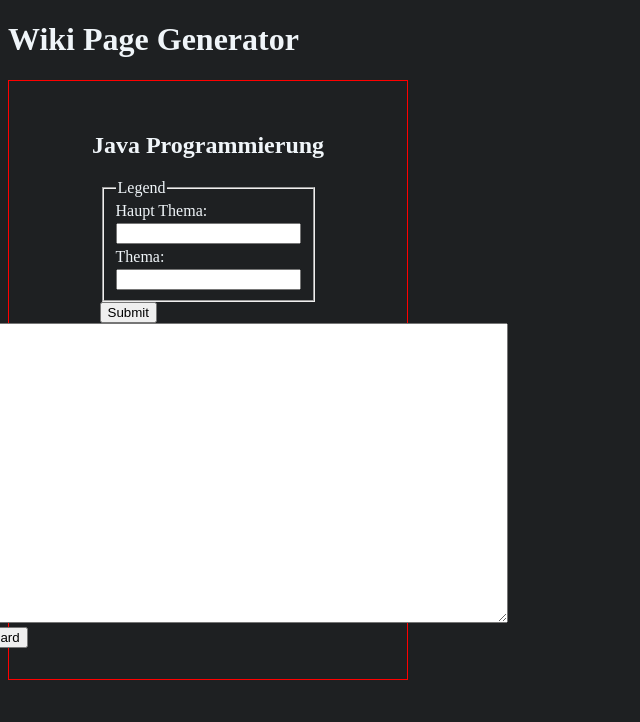
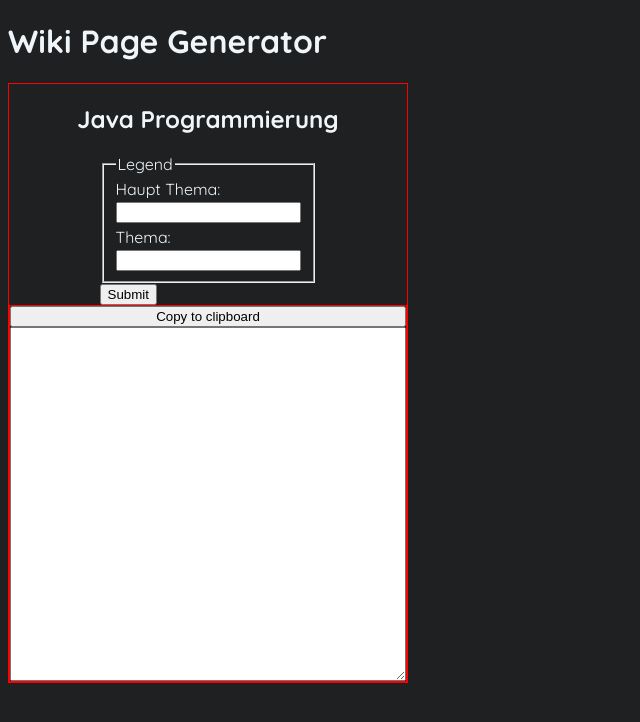
Before and after one commit to Satttoshi/github-wiki-generator, a Next.js app: page / in a window 1280 px wide. Shown: the top 722 px of the page, without its empty margins (0-640 px from the left). Built offline with nearby package versions, Linux system fonts and the light colour scheme.

Commit message:
style markdown field

```diff
--- a/components/MarkdownField.tsx
+++ b/components/MarkdownField.tsx
@@ -1,15 +1,14 @@
-import React, { useRef, useState } from 'react';
-import styled from 'styled-components';
-import useStore from '../zustand/store';
-
+import React, { useRef, useState } from "react";
+import styled from "styled-components";
+import useStore from "../zustand/store";
 
 interface MarkdownFieldProps {
   markdownContent: string;
 }
 
 export default function MarkdownField({ markdownContent }: MarkdownFieldProps) {
-    const content = useStore(state => state.message);
-    const setContent = useStore(state => state.setMessage);
+  const content = useStore((state) => state.message);
+  const setContent = useStore((state) => state.setMessage);
   const textAreaRef = useRef<HTMLTextAreaElement>(null);
 
   async function copyToClipboard(e: React.MouseEvent) {
@@ -17,9 +16,9 @@ export default function MarkdownField({ markdownContent }: MarkdownFieldProps) {
     if (textAreaRef.current) {
       try {
         await navigator.clipboard.writeText(content);
-                console.log('Copied to clipboard');
+        console.log("Copied to clipboard");
       } catch (err) {
-                console.error('Failed to copy text: ', err);
+        console.error("Failed to copy text: ", err);
       }
     }
   }
@@ -29,14 +28,25 @@ export default function MarkdownField({ markdownContent }: MarkdownFieldProps) {
   }
 
   return (
-        <div>
-            <StyledTextArea ref={textAreaRef} value={content} onChange={handleContentChange} />
+    <StyledMarkdownField>
       <button onClick={copyToClipboard}>Copy to clipboard</button>
-        </div>
+      <StyledTextArea
+        ref={textAreaRef}
+        value={content}
+        onChange={handleContentChange}
+      />
+    </StyledMarkdownField>
   );
 }
 
+const StyledMarkdownField = styled.div`
+  width: 100%;
+  height: 100%;
+  border: 1px solid red;
+  display: flex;
+  flex-direction: column;
+`;
+
 const StyledTextArea = styled.textarea`
-    width: 600px;
-    height: 300px;
+  height: 100%;
 `;
--- a/styles.ts
+++ b/styles.ts
@@ -33,6 +33,7 @@ export default createGlobalStyle`
 body {
     color: var(--1);
     background-color: var(--4);
+    font-family: var(--font1);
 }
 
 `;
```
Lines whose indentation alone changed are shown as unchanged.
